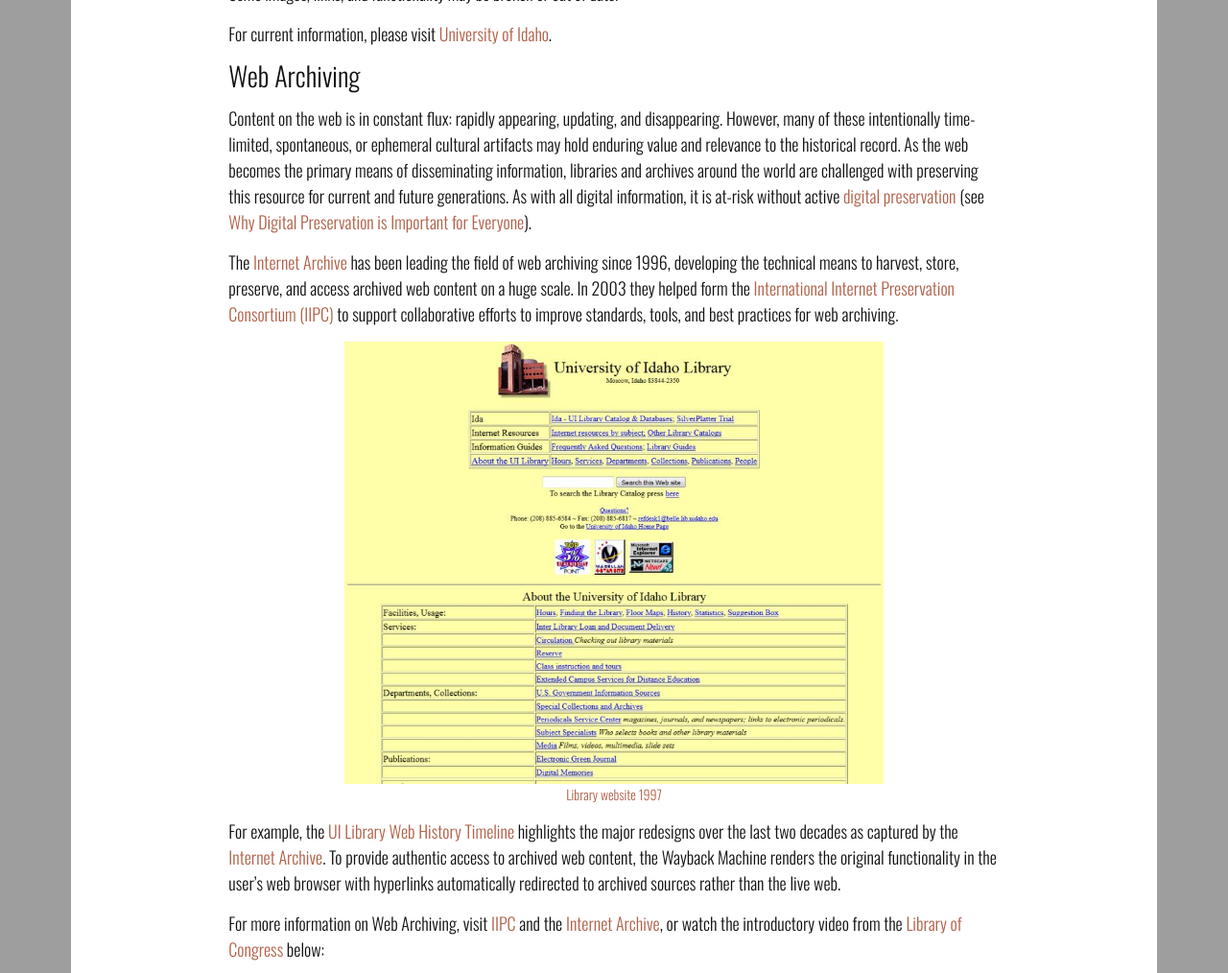
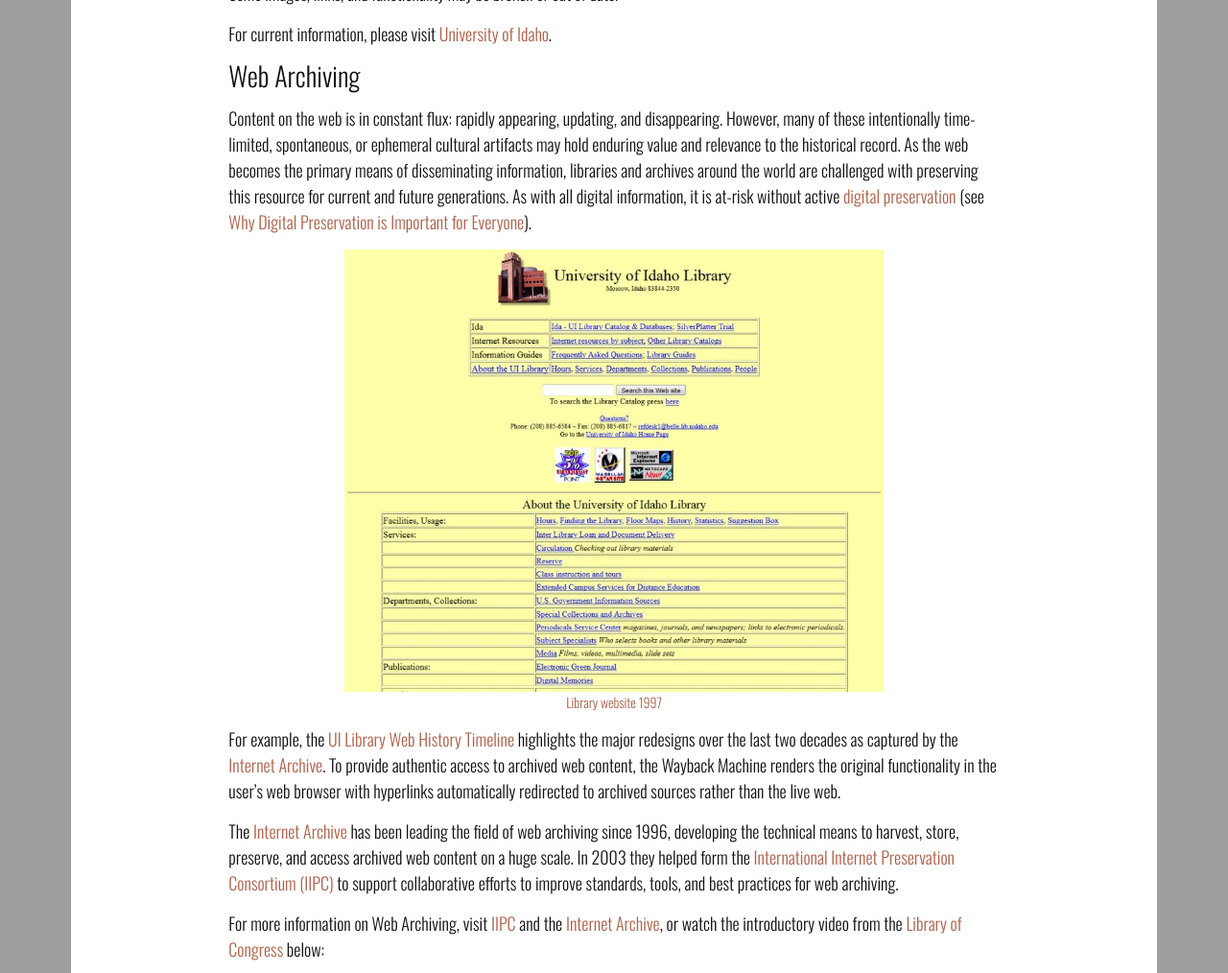
Before and after one commit to uidaholib/webarchive_source, a Jekyll site: the page built from about.md, in a window 1280 px wide and 1400 px high, scrolled down 732 px, cut to the strip 0-1014 px from the top of the window. Shown: the whole strip at 96% size. Built offline with Jekyll 4.4.1, drawn with Linux system fonts in a browser that asks for light colours; some of the changed lines change nothing that is shown; some of the changed text lies outside the part shown.

Commit message:
tweak about

```diff
--- a/about.md
+++ b/about.md
@@ -3,7 +3,7 @@
 title: About
 ---
 
-# About {{ site.title }}
+# About University of Idaho Web Archive Collections
 
 To ensure continued access to the unique born-digital content made available on the university website, University of Idaho Library captures university communications in their original web context on an annual basis.
 Select material from these harvests are made available in our digital collections.
@@ -22,13 +22,13 @@
 As the web becomes the primary means of disseminating information, libraries and archives around the world are challenged with preserving this resource for current and future generations.
 As with all digital information, it is at-risk without active [digital preservation](https://en.wikipedia.org/wiki/Digital_preservation) (see [Why Digital Preservation is Important for Everyone](https://youtu.be/qEmmeFFafUs)).
 
-The <a href="https://archive.org/about">Internet Archive</a> has been leading the field of web archiving since 1996, developing the technical means to harvest, store, preserve, and access archived web content on a huge scale.
-In 2003 they helped form the <a href="http://netpreserve.org/about-us">International Internet Preservation Consortium (IIPC)</a> to support collaborative efforts to improve standards, tools, and best practices for web archiving.
-
 {% include figure.html file="timeline/1997.jpg" alt="UI Library website 1997" caption="<a href='https://web.archive.org/web/19970218140532/https://www.lib.uidaho.edu/'>Library website 1997</a>" width="70%" %}
 
 For example, the <a href="timeline.html" >UI Library Web History Timeline</a> highlights the major redesigns over the last two decades as captured by the <a href="https://web.archive.org/web/19970218140532/http://www.lib.uidaho.edu/">Internet Archive</a>.
 To provide authentic access to archived web content, the Wayback Machine renders the original functionality in the user's web browser with hyperlinks automatically redirected to archived sources rather than the live web.
+
+The <a href="https://archive.org/about">Internet Archive</a> has been leading the field of web archiving since 1996, developing the technical means to harvest, store, preserve, and access archived web content on a huge scale.
+In 2003 they helped form the <a href="http://netpreserve.org/about-us">International Internet Preservation Consortium (IIPC)</a> to support collaborative efforts to improve standards, tools, and best practices for web archiving.
 
 For more information on Web Archiving, visit <a href="http://netpreserve.org/">IIPC</a> and the <a href="https://archive.org/web/">Internet Archive</a>, or watch the introductory video from the <a href="http://www.loc.gov/webarchiving/">Library of Congress</a> below:
 
```
